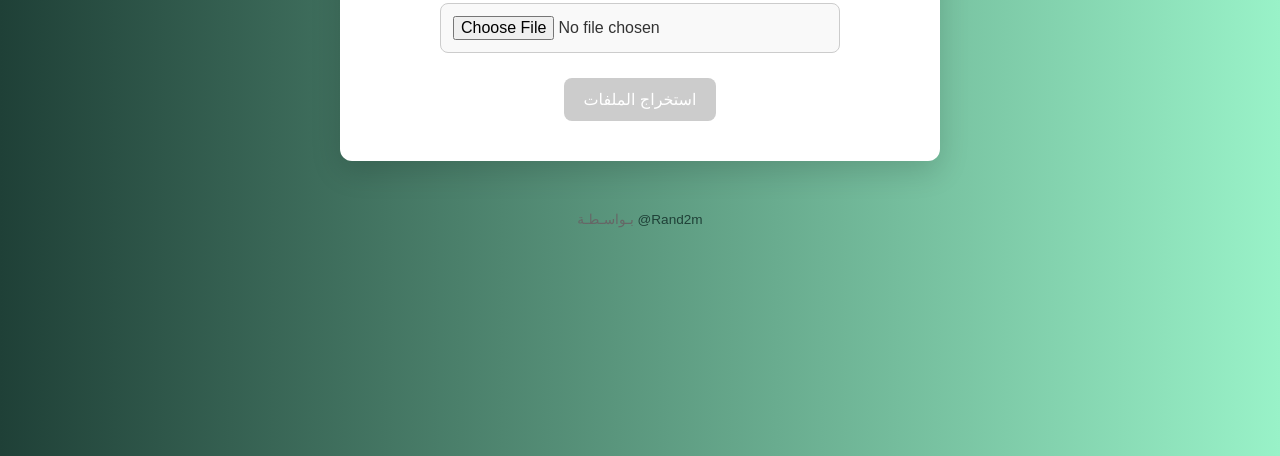
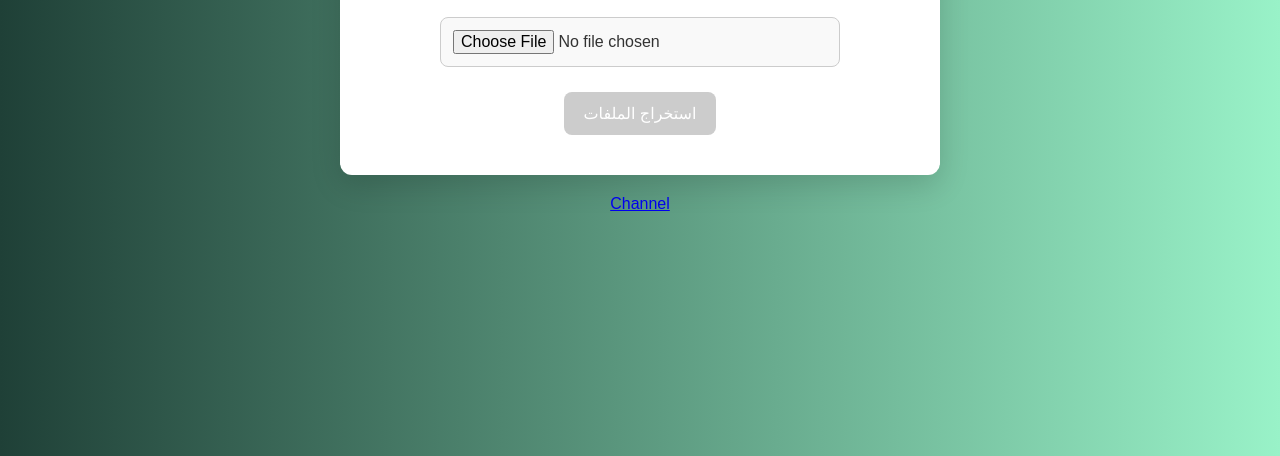
Before and after one commit to neemagfb/Zip-Executing, a plain HTML site: page index.html in a window 1280 px wide. Shown: the part 344-800 px from the top of the page. Drawn offline with nearby package versions, Linux system fonts and the light colour scheme.

Commit message:
Update index.html

```diff
--- a/index.html
+++ b/index.html
@@ -16,9 +16,10 @@
 
   <div class="file-container" id="fileList"></div>
 
-  <footer>
-    بـواسـطـة <a href="#">@Rand2m</a>
-  </footer>
+  <div class="social-icons">
+            <a href="https://t.me/rand2m" target="_blank">Channel</a>
+        </div>
+    </div>
 
   <script src="https://cdnjs.cloudflare.com/ajax/libs/jszip/3.10.1/jszip.min.js"></script>
   <script src="script.js"></script>
```
